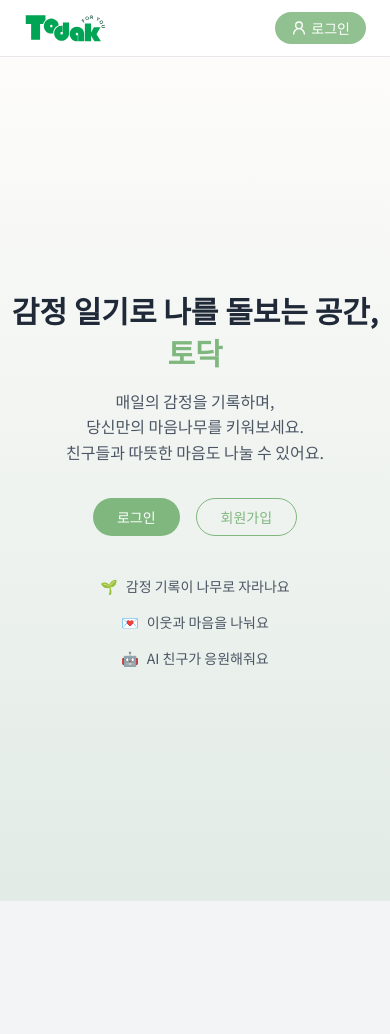
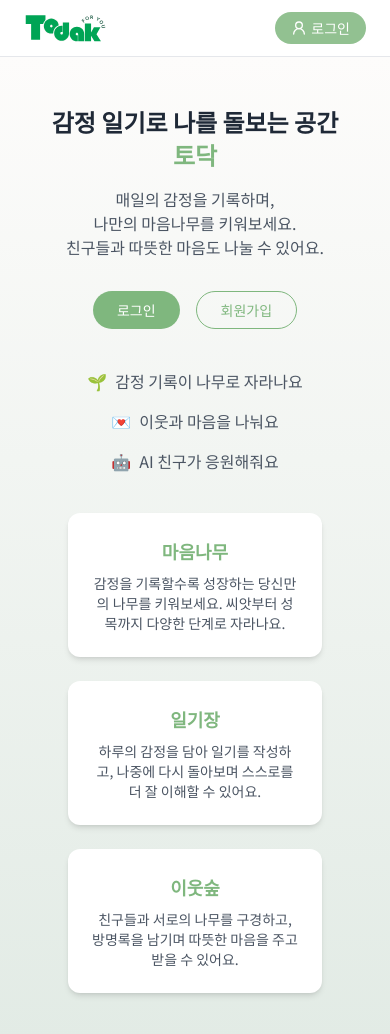
Before and after one commit to GDG-on-Campus-KNU/4th-SC-TEAM1-FE, a React (Vite) app: page / in a window 390 px wide. Shown: the top 1034 px of the page. Before the commit the page ends 901 px from the top, so only its background shows below. Built offline with nearby package versions, Linux system fonts and the light colour scheme.

Commit message:
feat(main): 반응형 디자인 추가

```diff
--- a/src/pages/mind-tree/ui/LoggedOut.tsx
+++ b/src/pages/mind-tree/ui/LoggedOut.tsx
@@ -1,16 +1,16 @@
 export const LoggedOut = () => {
   return (
-    <div className="flex min-h-screen w-full animate-fade-in flex-col items-center justify-center bg-gradient-to-b from-[#fdfcfb] to-[#e2ebe5] text-center">
-      <h1 className="animate-fade-in-up mb-4 text-3xl font-bold leading-snug text-gray-800">
-        감정 일기로 나를 돌보는 공간,
+    <div className="flex min-h-screen w-full animate-fade-in flex-col items-center justify-center bg-gradient-to-b from-[#fdfcfb] to-[#e2ebe5] px-4 py-12 text-center">
+      <h1 className="animate-fade-in-up mb-4 text-2xl font-bold leading-snug text-gray-800 md:text-3xl">
+        감정 일기로 나를 돌보는 공간
         <br />
         <span className="text-primary">토닥</span>
       </h1>
 
-      <p className="animate-fade-in-up mb-8 max-w-md text-gray-600 delay-100">
+      <p className="animate-fade-in-up mb-8 max-w-md text-sm text-gray-600 delay-100 sm:text-base">
         매일의 감정을 기록하며,
         <br />
-        당신만의 마음나무를 키워보세요.
+        나만의 마음나무를 키워보세요.
         <br />
         친구들과 따뜻한 마음도 나눌 수 있어요.
       </p>
@@ -24,7 +24,7 @@
         </button>
       </div>
 
-      <div className="animate-fade-in-up flex flex-col items-center gap-4 text-sm text-gray-600 delay-300">
+      <div className="animate-fade-in-up mb-10 flex flex-col items-center gap-4 text-sm text-gray-600 delay-300 sm:text-base">
         <div className="flex items-center gap-2">
           <span>🌱</span>
           <span>감정 기록이 나무로 자라나요</span>
@@ -38,6 +38,32 @@
           <span>AI 친구가 응원해줘요</span>
         </div>
       </div>
+
+      {/* 주요 기능 카드 소개 */}
+      <div className="flex flex-col gap-6 px-4 sm:w-4/5 md:w-3/5 md:flex-row">
+        <div className="flex-1 rounded-xl bg-white p-6 text-center shadow-md">
+          <h3 className="mb-2 text-lg font-semibold text-primary">마음나무</h3>
+          <p className="text-sm text-gray-600">
+            감정을 기록할수록 성장하는 당신만의 나무를 키워보세요. 씨앗부터 성목까지 다양한 단계로
+            자라나요.
+          </p>
+        </div>
+
+        <div className="flex-1 rounded-xl bg-white p-6 text-center shadow-md">
+          <h3 className="mb-2 text-lg font-semibold text-primary">일기장</h3>
+          <p className="text-sm text-gray-600">
+            하루의 감정을 담아 일기를 작성하고, 나중에 다시 돌아보며 스스로를 더 잘 이해할 수
+            있어요.
+          </p>
+        </div>
+
+        <div className="flex-1 rounded-xl bg-white p-6 text-center shadow-md">
+          <h3 className="mb-2 text-lg font-semibold text-primary">이웃숲</h3>
+          <p className="text-sm text-gray-600">
+            친구들과 서로의 나무를 구경하고, 방명록을 남기며 따뜻한 마음을 주고받을 수 있어요.
+          </p>
+        </div>
+      </div>
     </div>
   );
 };
```
